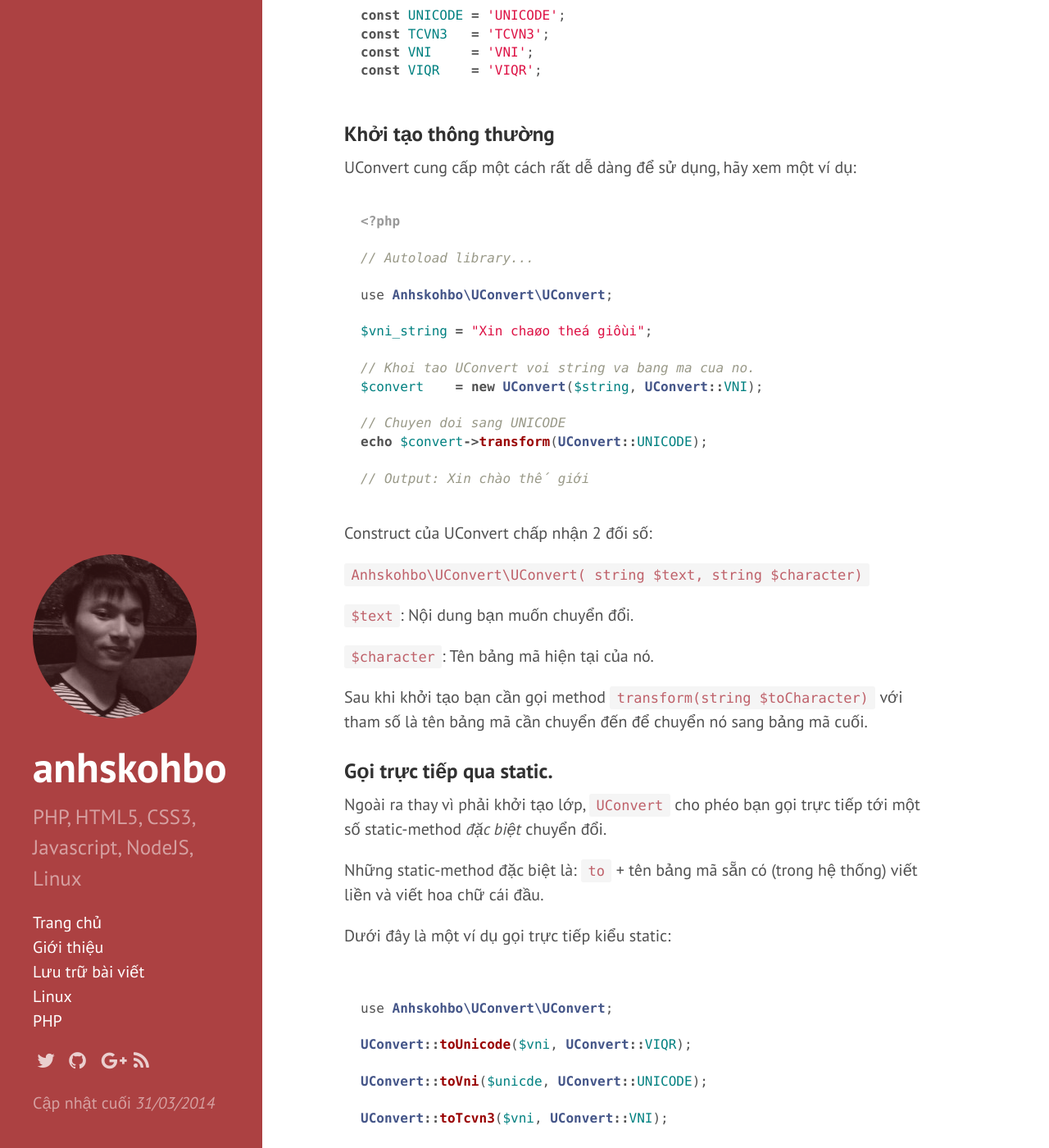
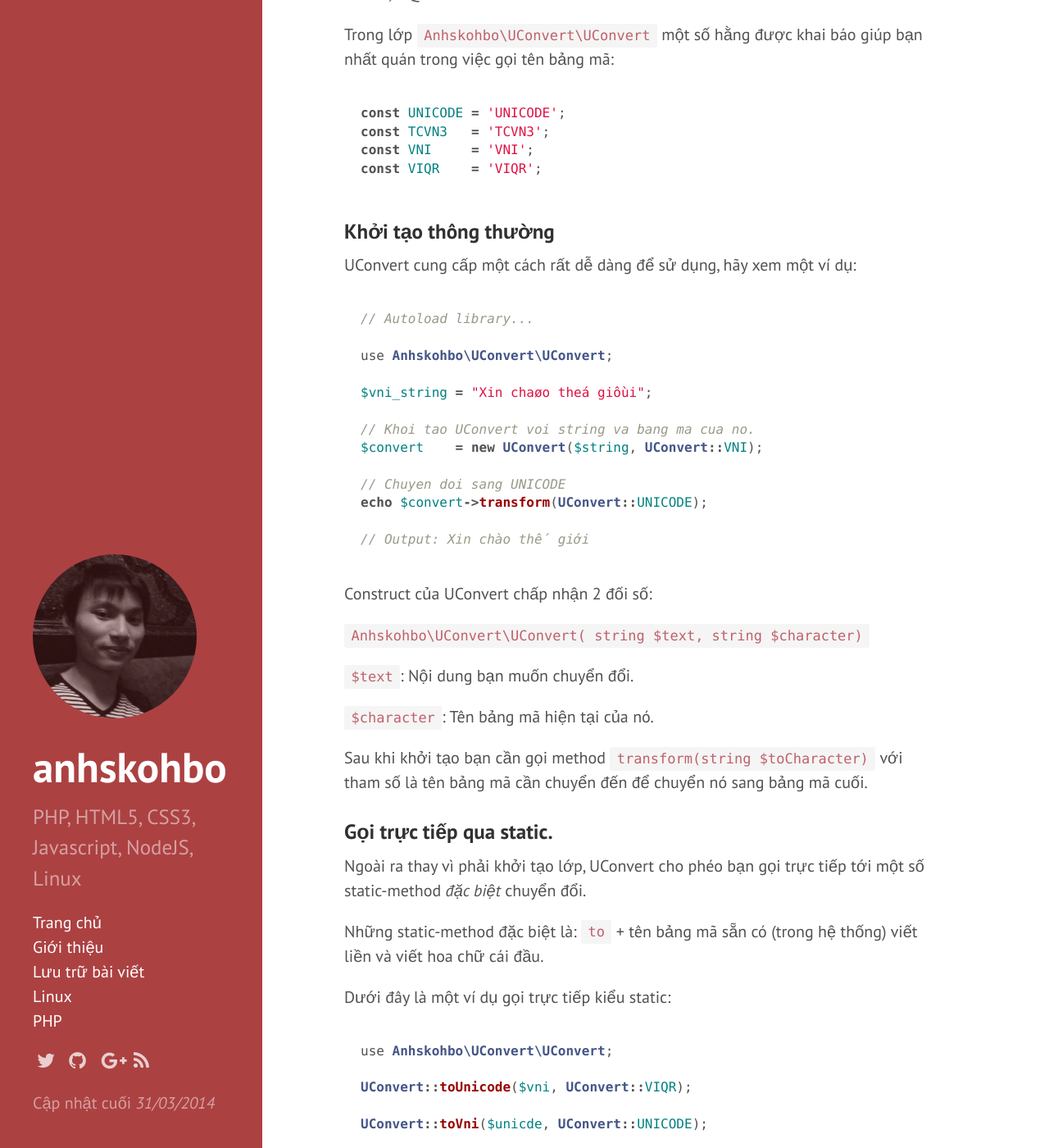
Before and after one commit to anhskohbo/anhskohbo.github.io, a Jekyll site: the page built from _posts/2014-03-31-chuyen-doi-qua-lai-giua-cac-bang-ma-tieng-viet.md, in a window 1280 px wide and 1400 px high, scrolled down 2722 px. Shown: the whole window at 82% size. Built offline with Jekyll 4.4.1, drawn with Linux system fonts in a browser that asks for light colours; nearby versions of some CDN libraries; Markdown is read by kramdown in place of the engine named in the settings; comment, search, counter and statistics services are not loaded; some of the changed text lies outside the part shown.

Commit message:
Added new post

````diff
--- a/_posts/2014-03-31-chuyen-doi-qua-lai-giua-cac-bang-ma-tieng-viet.md
+++ b/_posts/2014-03-31-chuyen-doi-qua-lai-giua-cac-bang-ma-tieng-viet.md
@@ -42,7 +42,7 @@
 
 Nếu bạn sử dụng [Composer](https://getcomposer.org/) để quản lý thư viện cho dự án của mình, một cách dễ dàng nhất, thêm `"anhskohbo/u-convert": "dev-master"` vào phần `require` trong file `composer.json`:
 
-```json
+```
 "require": {
 	"anhskohbo/u-convert": "dev-master"
 }
@@ -50,7 +50,7 @@
 
 Tiếp theo, update lại các gói:
 
-```shell
+```
 composer update
 ```
 
@@ -65,11 +65,7 @@
 Nhúng nó vào nơi bạn cần sử dụng:
 
 ```php
-<?php
-
 require '/path-to-libs/u-convert/autoload.php';
-
-//..
 ```
 
 ## Sử dụng
@@ -94,8 +90,6 @@
 UConvert cung cấp một cách rất dễ dàng để sử dụng, hãy xem một ví dụ:
 
 ```php
-<?php
-
 // Autoload library...
 
 use Anhskohbo\UConvert\UConvert;
@@ -123,14 +117,13 @@
 
 ### Gọi trực tiếp qua static.
 
-Ngoài ra thay vì phải khởi tạo lớp, `UConvert` cho phéo bạn gọi trực tiếp tới một số static-method *đặc biệt* chuyển đổi.
+Ngoài ra thay vì phải khởi tạo lớp, UConvert cho phéo bạn gọi trực tiếp tới một số static-method *đặc biệt* chuyển đổi.
 
 Những static-method đặc biệt là: `to` + tên bảng mã sẵn có (trong hệ thống) viết liền và viết hoa chữ cái đầu.
 
 Dưới đây là một ví dụ gọi trực tiếp kiểu static:
 
 ```php
-
 use Anhskohbo\UConvert\UConvert;
 
 UConvert::toUnicode($vni, UConvert::VIQR);
@@ -140,7 +133,6 @@
 UConvert::toTcvn3($vni, UConvert::VNI);
 
 Convert::toViqr($tcvn3, UConvert::TCVN3);
-
 ```
 
 ## Hạn chế
````
Also changed, not shown: img/posts/chuyen-doi-qua-lai-giua-cac-bang-ma-tieng-viet.jpg (added).
